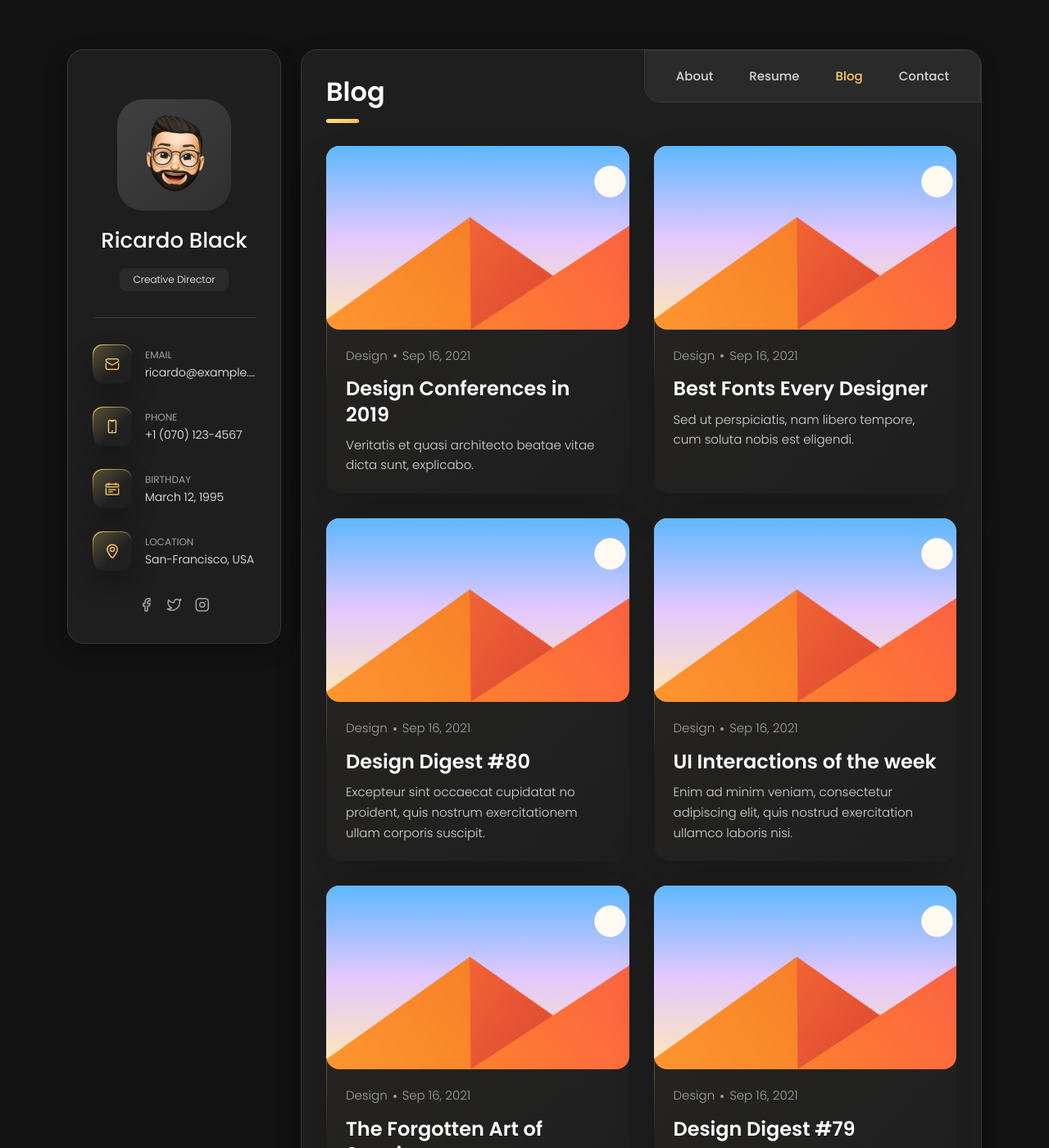
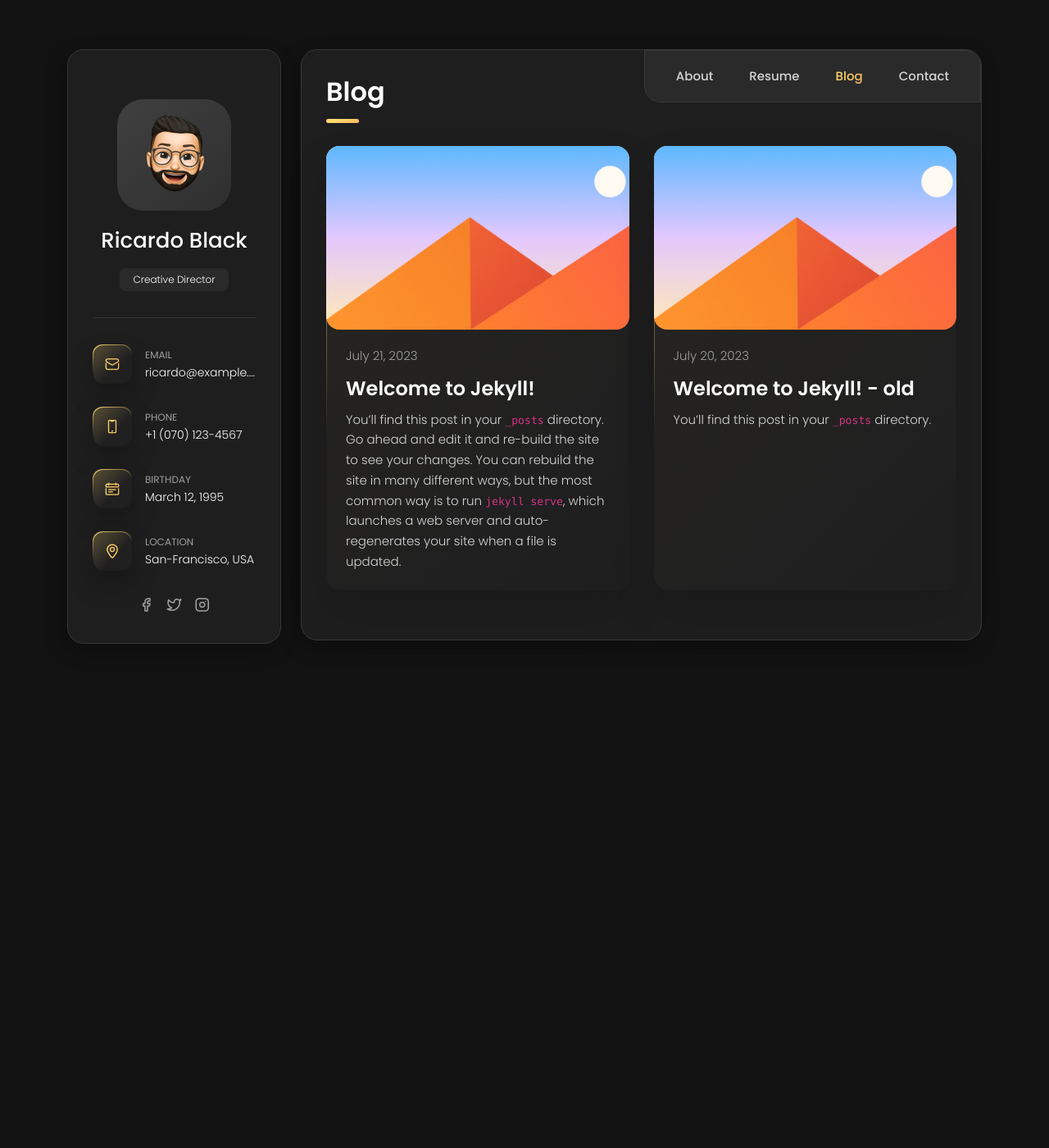
Before and after one commit to iastrebov/egor.tech, a Jekyll site: the page built from blog.html, in a window 1280 px wide and 1400 px high. Shown: the whole window at 82% size. Built offline with Jekyll 4.4.1, drawn with Linux system fonts in a browser that asks for light colours; some web fonts are replaced; some of the changed text lies outside the part shown.

Commit message:
Post preview page

```diff
--- /dev/null
+++ b/_includes/post-preview.html
@@ -0,0 +1,16 @@
+<!-- Post -->
+<article class="news-item box">
+    <div class="news-item__image-wrap">
+        <a class="news-item__link" href="{{ include.post.url | relative_url }}"></a>
+        {% if post.image %}
+        <img class="cover lazyload" src="{{ post.image.url }}" alt=""/>
+        {% else %}
+        <img class="cover lazyload" src="assets/images/433x240.jpg" alt=""/>
+        {% endif %}
+    </div>
+    <div class="news-item__caption">
+        <div class="news-item__date">{{ include.post.date | date: "%B %-d, %Y" }}</div>
+        <h2 class="title title--h2"><a href="{{ include.post.url | relative_url }}">{{ include.post.title }}</a></h2>
+        {{ include.post.excerpt }}
+    </div>
+</article>
--- a/_posts/2023-07-20-welcome-to-jekyll-2.markdown
+++ b/_posts/2023-07-20-welcome-to-jekyll-2.markdown
@@ -3,8 +3,9 @@ layout: post
 title:  "Welcome to Jekyll! - old"
 date:   2023-07-20 15:53:11 +0100
 categories: jekyll update
+excerpt_separator: <!--more-->
 ---
-You’ll find this post in your `_posts` directory. Go ahead and edit it and re-build the site to see your changes. You can rebuild the site in many different ways, but the most common way is to run `jekyll serve`, which launches a web server and auto-regenerates your site when a file is updated.
+You’ll find this post in your `_posts` directory. <!--more--> Go ahead and edit it and re-build the site to see your changes. You can rebuild the site in many different ways, but the most common way is to run `jekyll serve`, which launches a web server and auto-regenerates your site when a file is updated.
 
 Jekyll requires blog post files to be named according to the following format:
 
--- a/_posts/2023-07-21-welcome-to-jekyll.markdown
+++ b/_posts/2023-07-21-welcome-to-jekyll.markdown
@@ -3,9 +3,11 @@ layout: post
 title:  "Welcome to Jekyll!"
 date:   2023-07-21 15:53:11 +0100
 categories: jekyll update
+excerpt_separator: <!--more-->
 ---
 You’ll find this post in your `_posts` directory. Go ahead and edit it and re-build the site to see your changes. You can rebuild the site in many different ways, but the most common way is to run `jekyll serve`, which launches a web server and auto-regenerates your site when a file is updated.
 
+<!--more-->
 Jekyll requires blog post files to be named according to the following format:
 
 `YEAR-MONTH-DAY-title.MARKUP`
--- a/blog.html
+++ b/blog.html
@@ -11,81 +11,7 @@ subtitle: This is where I will tell my friends way too much about me
 
 <!-- News -->
 <div class="news-grid">
-    <!-- Post -->
-    <article class="news-item box">
-        <div class="news-item__image-wrap">
-            <a class="news-item__link" href="single-post.html"></a>
-            <img class="cover lazyload" src="assets/images/433x240.jpg" alt=""/>
-        </div>
-        <div class="news-item__caption">
-            <div class="news-item__date"><span>Design</span>Sep 16, 2021</div>
-            <h2 class="title title--h2"><a href="single-post.html">Design Conferences in 2019</a></h2>
-            <p>Veritatis et quasi architecto beatae vitae dicta sunt, explicabo.</p>
-        </div>
-    </article>
-
-    <!-- Post -->
-    <article class="news-item box">
-        <div class="news-item__image-wrap">
-            <a class="news-item__link" href="single-post.html"></a>
-            <img class="cover lazyload" src="assets/images/433x240.jpg" alt=""/>
-        </div>
-        <div class="news-item__caption">
-            <div class="news-item__date"><span>Design</span>Sep 16, 2021</div>
-            <h2 class="title title--h2"><a href="single-post.html">Best Fonts Every Designer</a></h2>
-            <p>Sed ut perspiciatis, nam libero tempore, cum soluta nobis est eligendi.</p>
-        </div>
-    </article>
-
-    <!-- Post -->
-    <article class="news-item box">
-        <div class="news-item__image-wrap">
-            <a class="news-item__link" href="single-post.html"></a>
-            <img class="cover lazyload" src="assets/images/433x240.jpg" alt=""/>
-        </div>
-        <div class="news-item__caption">
-            <div class="news-item__date"><span>Design</span>Sep 16, 2021</div>
-            <h2 class="title title--h2"><a href="single-post.html">Design Digest #80</a></h2>
-            <p>Excepteur sint occaecat cupidatat no proident, quis nostrum exercitationem ullam corporis suscipit.</p>
-        </div>
-    </article>
-
-    <!-- Post -->
-    <article class="news-item box">
-        <div class="news-item__image-wrap">
-            <a class="news-item__link" href="single-post.html"></a>
-            <img class="cover lazyload" src="assets/images/433x240.jpg" alt=""/>
-        </div>
-        <div class="news-item__caption">
-            <div class="news-item__date"><span>Design</span>Sep 16, 2021</div>
-            <h2 class="title title--h2"><a href="single-post.html">UI Interactions of the week</a></h2>
-            <p>Enim ad minim veniam, consectetur adipiscing elit, quis nostrud exercitation ullamco laboris nisi.</p>
-        </div>
-    </article>
-
-    <!-- Post -->
-    <article class="news-item box">
-        <div class="news-item__image-wrap">
-            <a class="news-item__link" href="single-post.html"></a>
-            <img class="cover lazyload" src="assets/images/433x240.jpg" alt=""/>
-        </div>
-        <div class="news-item__caption">
-            <div class="news-item__date"><span>Design</span>Sep 16, 2021</div>
-            <h2 class="title title--h2"><a href="single-post.html">The Forgotten Art of Spacing</a></h2>
-            <p>Maxime placeat, sed do eiusmod tempor incididunt ut labore et dolore magna aliqua.</p>
-        </div>
-    </article>
-
-    <!-- Post -->
-    <article class="news-item box">
-        <div class="news-item__image-wrap">
-            <a class="news-item__link" href="single-post.html"></a>
-            <img class="cover lazyload" src="assets/images/433x240.jpg" alt=""/>
-        </div>
-        <div class="news-item__caption">
-            <div class="news-item__date"><span>Design</span>Sep 16, 2021</div>
-            <h2 class="title title--h2"><a href="single-post.html">Design Digest #79</a></h2>
-            <p>Optio cumque nihil impedit uo minus quod maxime placeat, velit esse cillum.</p>
-        </div>
-    </article>
+    {% for post in site.posts %}
+        {% include post-preview.html post=post%}
+    {% endfor %}
 </div><!-- /news-grid -->
```
